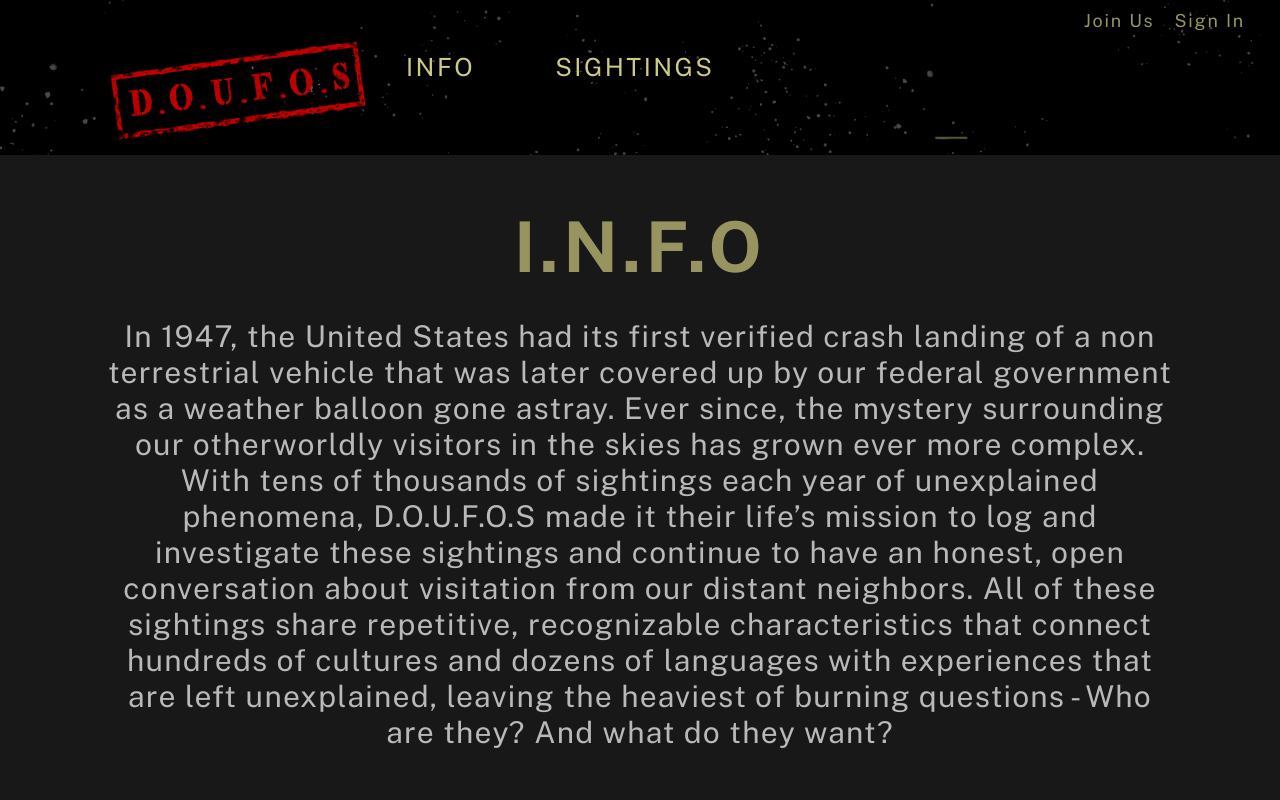
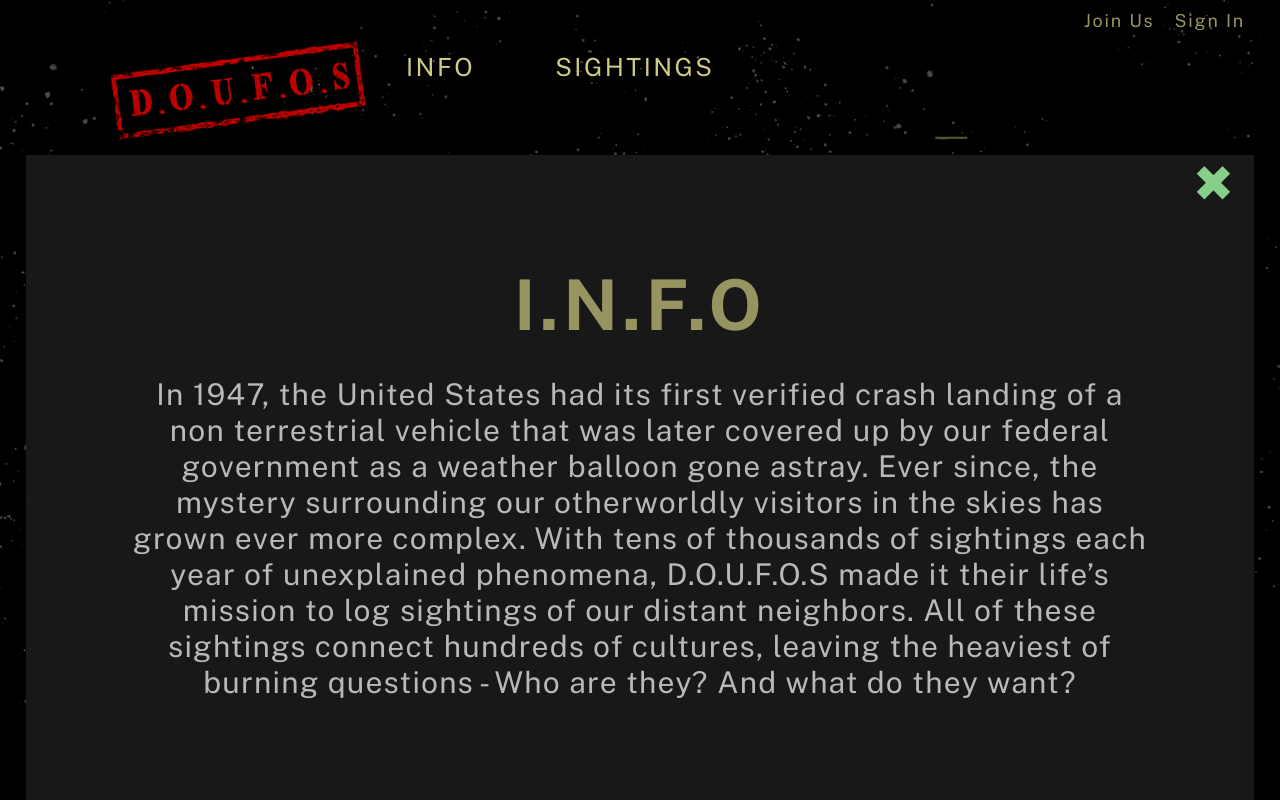
Before and after one commit to zreggert/doufos, a React (Create React App) app in the folder client/: page /info in a window 1280 px wide. Built offline with nearby package versions, Linux system fonts and the light colour scheme.

Commit message:
added exit to info

```diff
--- a/client/src/components/Insight.js
+++ b/client/src/components/Insight.js
@@ -1,9 +1,15 @@
+import { Link } from "react-router-dom";
 // Importing a CSS file
 import "../css/insight.css";
 
 export default function Navbot() {
   return (
     <section className="insight-section" id="insight">
+      <div className="exit">
+        <Link className="exit-link" to="/">
+          &#10006;
+        </Link>
+      </div>
       <div className="insight-text">
         <h3>I.N.F.O</h3>
         <p>
@@ -12,13 +18,10 @@ export default function Navbot() {
           government as a weather balloon gone astray. Ever since, the mystery
           surrounding our otherworldly visitors in the skies has grown ever more
           complex. With tens of thousands of sightings each year of unexplained
-          phenomena, D.O.U.F.O.S made it their life’s mission to log and
-          investigate these sightings and continue to have an honest, open
-          conversation about visitation from our distant neighbors. All of these
-          sightings share repetitive, recognizable characteristics that connect
-          hundreds of cultures and dozens of languages with experiences that are
-          left unexplained, leaving the heaviest of burning questions - Who are
-          they? And what do they want?
+          phenomena, D.O.U.F.O.S made it their life’s mission to log sightings
+          of our distant neighbors. All of these sightings connect hundreds of
+          cultures, leaving the heaviest of burning questions - Who are they?
+          And what do they want?
         </p>
       </div>
       <div className="insight-image">
--- a/client/src/css/insight.css
+++ b/client/src/css/insight.css
@@ -1,7 +1,18 @@
+.exit {
+  text-align: right;
+}
+
+.exit-link {
+  text-decoration: none;
+  padding: 0px 20px;
+  font-size: 50px;
+  color: var(--green-color);
+}
+
 .insight-section {
   display: block;
   height: auto;
-  width: 100vw;
+  width: 96vw;
   padding: 0px 0px 0px 0px;
   margin: 0px auto;
   background-color: #181818;
@@ -154,7 +165,7 @@
   }
 
   .insight-text h3 {
-    padding: 50px 0px 30px 100px;
+    padding: 30px 0px 30px 100px;
     font-size: 70px;
   }
 
@@ -166,6 +177,6 @@
   .insight-image {
     display: inline-block;
     width: 49%;
-    padding: 40px 0px 0px 0px;
+    padding: 10px 0px 0px 0px;
   }
 }
```
